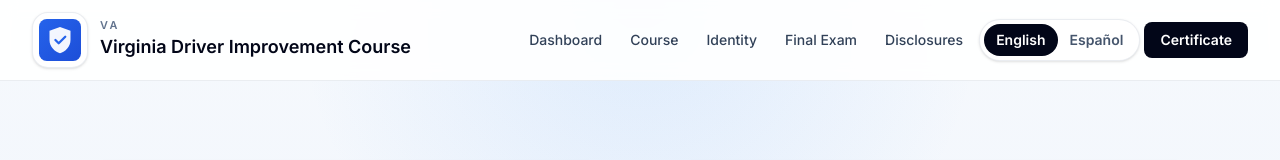
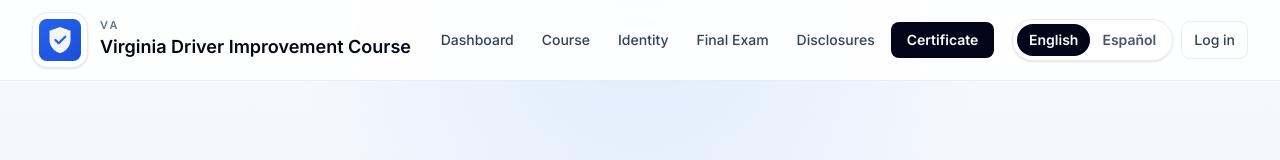
Before and after one commit to ankurfadia-ctrl/driver-course-platform, a Next.js app: page /virginia/login in a window 1280 px wide. Shown: the top 160 px of the page. Built offline with nearby package versions, Linux system fonts and the light colour scheme; no server answers.

Commit message:
Add shared header logout button

```diff
--- a/components/course-header.tsx
+++ b/components/course-header.tsx
@@ -1,12 +1,18 @@
 import Link from "next/link"
 import Image from "next/image"
+import { redirect } from "next/navigation"
 import LanguageToggle from "@/components/language-toggle"
 import { getCourseConfig, getDisclosuresRoute } from "@/lib/course-config"
 import { getPreferredSiteLanguage } from "@/lib/site-language-server"
+import { createClient } from "@/lib/supabase/server"
 
 export default async function CourseHeader({ state }: { state: string }) {
   const config = getCourseConfig(state)
   const language = await getPreferredSiteLanguage()
+  const supabase = await createClient()
+  const {
+    data: { user },
+  } = await supabase.auth.getUser()
   const labels =
     language === "es"
       ? {
@@ -15,6 +21,7 @@ export default async function CourseHeader({ state }: { state: string }) {
           identity: "Identidad",
           finalExam: "Examen final",
           disclosures: "Informacion",
+          logout: "Cerrar sesion",
         }
       : {
           dashboard: config.dashboardLabel,
@@ -22,7 +29,15 @@ export default async function CourseHeader({ state }: { state: string }) {
           identity: "Identity",
           finalExam: config.finalExamLabel,
           disclosures: "Disclosures",
+          logout: "Log out",
         }
+
+  async function logout() {
+    "use server"
+    const supabase = await createClient()
+    await supabase.auth.signOut()
+    redirect(`/${state}/login`)
+  }
 
   return (
     <header className="sticky top-0 z-40 border-b border-slate-200/80 bg-white/90 backdrop-blur">
@@ -79,7 +94,6 @@ export default async function CourseHeader({ state }: { state: string }) {
           >
             {labels.disclosures}
           </Link>
-          <LanguageToggle language={language} compact />
           <Link
             href={`/${state}/certificate`}
             className="rounded-lg bg-slate-950 px-4 py-2 text-sm font-semibold text-white hover:bg-slate-800"
@@ -87,6 +101,28 @@ export default async function CourseHeader({ state }: { state: string }) {
             {config.certificateLabel}
           </Link>
         </nav>
+
+        <div className="flex items-center gap-2">
+          <LanguageToggle language={language} compact />
+
+          {user ? (
+            <form action={logout}>
+              <button
+                type="submit"
+                className="rounded-lg border border-slate-300 px-3 py-2 text-sm font-medium text-slate-700 hover:bg-slate-100 hover:text-slate-950"
+              >
+                {labels.logout}
+              </button>
+            </form>
+          ) : (
+            <Link
+              href={`/${state}/login`}
+              className="rounded-lg border border-slate-300 px-3 py-2 text-sm font-medium text-slate-700 hover:bg-slate-100 hover:text-slate-950"
+            >
+              {language === "es" ? "Iniciar sesion" : "Log in"}
+            </Link>
+          )}
+        </div>
       </div>
     </header>
   )
```
